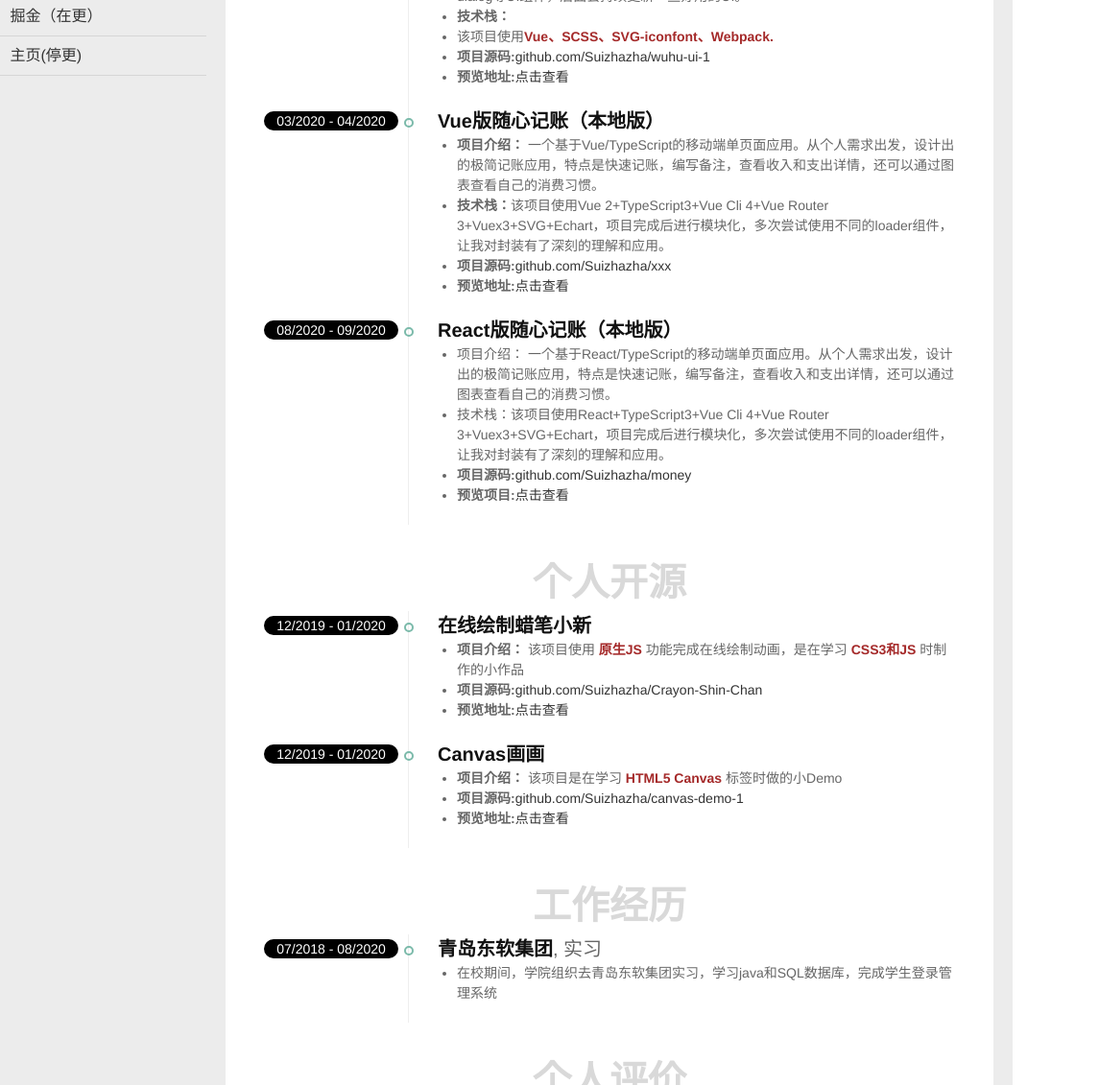
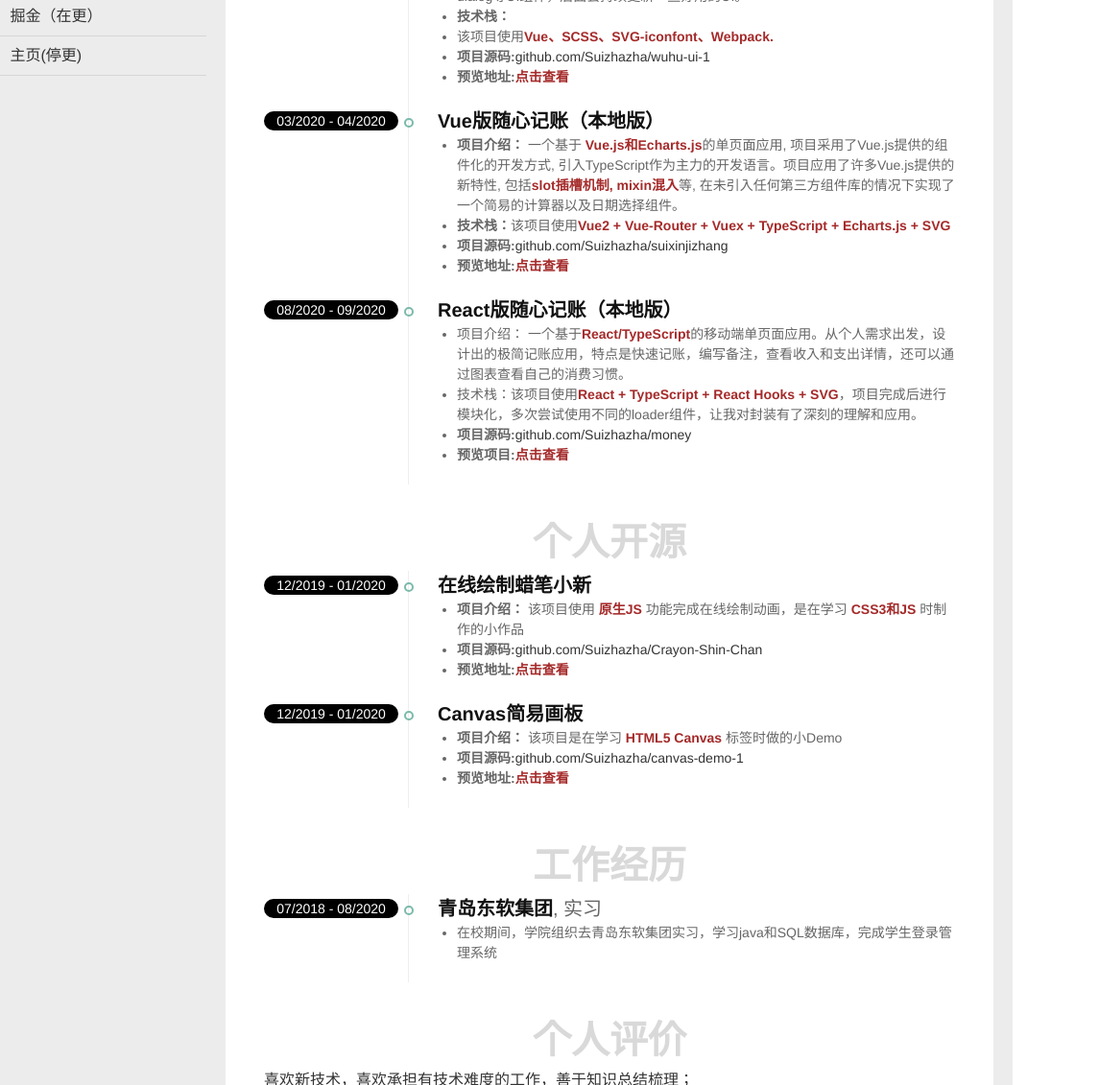
Before and after one commit to Suizhazha/resume, a website: page src/resume.html in a window 1280 px wide. Shown: the part 591-1722 px from the top of the page at 96% size, 135-1280 px from the left. Drawn offline with Linux system fonts and the light colour scheme; a small style sheet from the web is missing.

```diff
--- a/src/resume.html
+++ b/src/resume.html
@@ -262,6 +262,8 @@
       <li><span class="iconfont icon-education"></span> 本科</li>
     </ul>
 
+
+
     <div class="others">
       <h2>其他</h2>
       <ul class="contact">
@@ -284,7 +286,7 @@
         <p>2.熟悉 <b>Vue技术栈</b>如 Vue-Router、Vue-CLI、Vuex 及相关流行库的使用，能够 <b>使用 Vue 进行基本开发</b>。</p>
         <p>3.了解 <b>React</b> / React Hooks 等技术栈。</p>
         <p>4.熟悉 <b>AJAX, JSONP</b>，了解 HTTP 等基础网络知识。</p>
-        <p>5.了解 Node.js、Git 版本控制工具。</p>
+        <p>5.了解 Echarts、 Node.js、Git 版本控制工具。</p>
       </div>
 
     </div>
@@ -306,17 +308,15 @@
 
       <div class="projects section">
         <h2>项目经历</h2>
-
         <div class="item">
           <div class="left pill">09/2020 - 10/2020</div>
           <div class="more">
-
             <h3><strong>UI 组件库Vue3.0版</strong></h3>
             <ul>
               <li><strong>项目介绍：</strong> 项目介绍：基于 <b class="yellow">Vue3.0</b> 框架并上传到npm的一个<b class="yellow">自制简洁UI组件库</b>，这是我在学习 Vue3.0 过程中做的一个UI库，目前已经做了button、switch、tabs和dialog等UI组件，后面会持续更新一些好用的UI。 </li>
               <li><strong>技术栈：</strong> <li>该项目使用<b class="yellow">Vue、SCSS、SVG-iconfont、Webpack.</b></li></li>
               <li><strong>项目源码:</strong><a href="https://github.com/Suizhazha/wuhu-ui-1/tree/master" target="_blank">github.com/Suizhazha/wuhu-ui-1</a></li>
-              <li><strong>预览地址:</strong><a href="https://suizhazha.gitee.io/wuhu-ui-website/#/">点击查看</a></li>
+              <li><strong>预览地址:</strong><a href="https://suizhazha.gitee.io/wuhu-ui-website/#/"><b class="yellow">点击查看</b></a></li>
             </ul>
           </div>
         </div>
@@ -327,10 +327,10 @@
           <div class="more">
             <h3><strong>Vue版随心记账（本地版）</strong></h3>
             <ul>
-              <li><strong>项目介绍：</strong> 一个基于Vue/TypeScript的移动端单页面应用。从个人需求出发，设计出的极简记账应用，特点是快速记账，编写备注，查看收入和支出详情，还可以通过图表查看自己的消费习惯。</li>
-              <li><strong>技术栈：</strong>该项目使用Vue 2+TypeScript3+Vue Cli 4+Vue Router 3+Vuex3+SVG+Echart，项目完成后进行模块化，多次尝试使用不同的loader组件，让我对封装有了深刻的理解和应用。</li>
-              <li><strong>项目源码:</strong><a href="https://github.com/Suizhazha/wuhu-ui-1/tree/master" target="_blank">github.com/Suizhazha/xxx</a></li>
-              <li><strong>预览地址:</strong><a href="" target="_blank">点击查看</a></li>
+              <li><strong>项目介绍：</strong> 一个基于<b class="yellow"> Vue.js和Echarts.js</b>的单页面应用, 项目采用了Vue.js提供的组件化的开发方式, 引入TypeScript作为主力的开发语言。项目应用了许多Vue.js提供的新特性, 包括<b class="yellow">slot插槽机制, mixin混入</b>等, 在未引入任何第三方组件库的情况下实现了一个简易的计算器以及日期选择组件。</li>
+              <li><strong>技术栈：</strong>该项目使用<b class="yellow">Vue2 + Vue-Router + Vuex + TypeScript + Echarts.js + SVG</b></li>
+              <li><strong>项目源码:</strong><a href="https://github.com/Suizhazha/suixinjizhang" target="_blank">github.com/Suizhazha/suixinjizhang</a></li>
+              <li><strong>预览地址:</strong><a href="https://suixin.monster/suixinjizhang-website" target="_blank"><b class="yellow">点击查看</b></a></li>
             </ul>
           </div>
         </div>
@@ -341,10 +341,10 @@
           <div class="more">
             <h3><strong>React版随心记账（本地版）</strong></h3>
             <ul>
-              <li>项目介绍： 一个基于React/TypeScript的移动端单页面应用。从个人需求出发，设计出的极简记账应用，特点是快速记账，编写备注，查看收入和支出详情，还可以通过图表查看自己的消费习惯。</li>
-              <li>技术栈：该项目使用React+TypeScript3+Vue Cli 4+Vue Router 3+Vuex3+SVG+Echart，项目完成后进行模块化，多次尝试使用不同的loader组件，让我对封装有了深刻的理解和应用。</li>
+              <li>项目介绍： 一个基于<b class="yellow">React/TypeScript</b>的移动端单页面应用。从个人需求出发，设计出的极简记账应用，特点是快速记账，编写备注，查看收入和支出详情，还可以通过图表查看自己的消费习惯。</li>
+              <li>技术栈：该项目使用<b class="yellow">React + TypeScript + React Hooks + SVG</b>，项目完成后进行模块化，多次尝试使用不同的loader组件，让我对封装有了深刻的理解和应用。</li>
               <li><strong>项目源码:</strong><a href="https://github.com/Suizhazha/money-website-react" target="_blank">github.com/Suizhazha/money</a></li>
-              <li><strong>预览项目:</strong><a href="https://suixin.monster/money-website-react/#/money" target="_blank">点击查看</a></li>
+              <li><strong>预览项目:</strong><a href="https://suixin.monster/money-website-react/#/money" target="_blank"><b class="yellow">点击查看</b></a></li>
             </ul>
           </div>
         </div>
@@ -355,7 +355,6 @@
 
       <div class="projects section">
         <h2>个人开源</h2>
-
         <div class="item">
           <div class="left pill">12/2019 - 01/2020</div>
           <div class="more">
@@ -363,20 +362,20 @@
             <ul>
               <li><strong>项目介绍：</strong>  该项目使用 <b class="yellow">原生JS</b> 功能完成在线绘制动画，是在学习 <b class="yellow">CSS3和JS</b> 时制作的小作品</li>
               <li><strong>项目源码:</strong><a href="https://github.com/Suizhazha/Crayon-Shin-Chan-1" target="_blank">github.com/Suizhazha/Crayon-Shin-Chan</a></li>
-              <li><strong>预览地址:</strong><a href="https://suixin.monster/Crayon-Shin-Chan-1/dist/index.html" target="_blank">点击查看</a></li>
+              <li><strong>预览地址:</strong><a href="https://suixin.monster/Crayon-Shin-Chan-1/dist/index.html" target="_blank"><b class="yellow">点击查看</b></a></li>
             </ul>
           </div>
         </div>
         <div class="item">
           <div class="left pill">12/2019 - 01/2020</div>
           <div class="more">
-            <h3><strong>Canvas画画</strong></h3>
+            <h3><strong>Canvas简易画板</strong></h3>
             <ul>
               <li><strong>项目介绍：</strong>
                 该项目是在学习 <b class="yellow">HTML5 Canvas</b> 标签时做的小Demo
               </li>
               <li><strong>项目源码:</strong><a href="https://github.com/Suizhazha/canvas-demo-1" target="_blank">github.com/Suizhazha/canvas-demo-1</a></li>
-              <li><strong>预览地址:</strong><a href="https://suixin.monster/canvas-demo-1/index.html" target="_blank">点击查看</a></li>
+              <li><strong>预览地址:</strong><a href="https://suixin.monster/canvas-demo-1/index.html" target="_blank"><b class="yellow">点击查看</b></a></li>
             </ul>
           </div>
         </div>
```
Also changed, not shown: src/resume1.html (+11 -12 lines).
